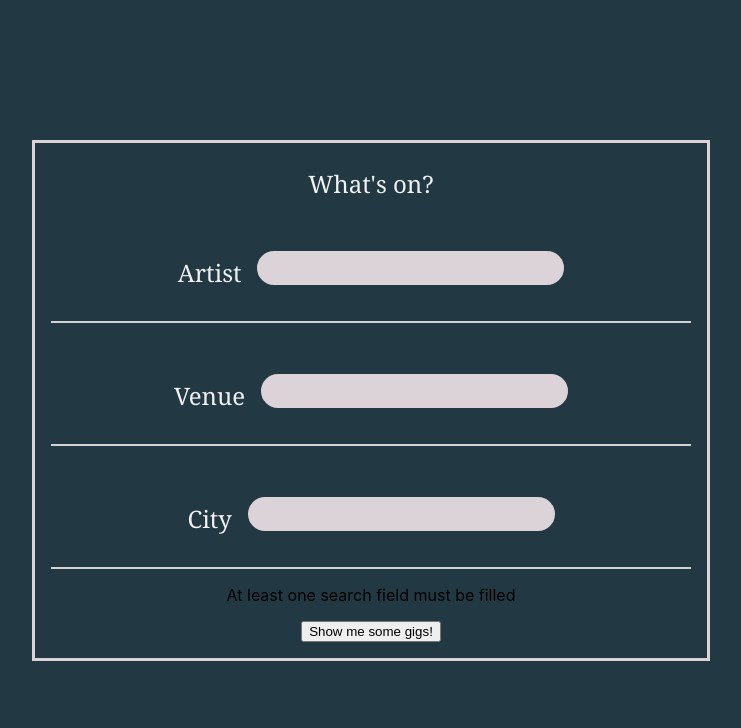
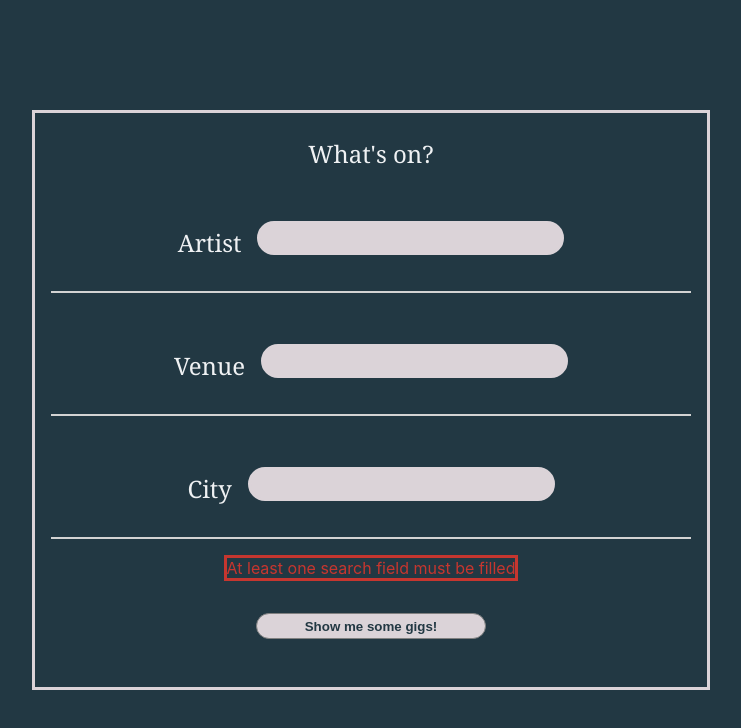
Before and after one commit to s-alex-smith/ticketmaster-events, a React (Create React App) app: page / in a window 1280 px wide. Both pictures are taken after a click on the button "Show me some gigs!". Shown: the top 728 px of the page, without its empty margins (269-1010 px from the left). Built offline with nearby package versions, Linux system fonts and the light colour scheme.

Commit message:
design for button and error message

```diff
--- a/src/screens/HomeScreen.js
+++ b/src/screens/HomeScreen.js
@@ -72,9 +72,9 @@ const StyledInput = styled.input`
   }
 `;
 
-const StyledButton = styled.div`
+const StyledButton = styled.button`
 margin: 2rem;
-padding: 0.5rem 3rem;
+padding: 0.3rem 3rem;
 cursor: pointer;
 border: 0.1rem solid grey;
 border-radius: 5rem;
@@ -90,11 +90,18 @@ margin-top: 2rem;
 }
 `;
 
+const StyledErrorMessage = styled.span`
+color: #C6362F;
+border: 0.2rem solid #C6362F;
+margin-top: 1rem;
+`;
+
 const HomeScreen = () => {
   const [artistValue, setArtistValue] = useState("");
   const [cityValue, setCityValue] = useState("");
   const [venueValue, setVenueValue] = useState("");
   const [errorMessage, setErrorMessage] = useState("");
+  const [showErrorMessage, setShowErrorMessage] = useState(false);
 
 
 let history = useHistory();
@@ -106,6 +113,7 @@ const handleSubmit = async (event) => {
         const searchData = { artistValue, venueValue, cityValue };
             history.push("/results", {searchData})
       } else {
+        setShowErrorMessage(true);
         setErrorMessage("At least one search field must be filled");
       }
     } catch (error) {
@@ -131,11 +139,13 @@ const handleSubmit = async (event) => {
             <StyledTitle>City</StyledTitle>
             <StyledInput label="City" type="text" value={cityValue} onChange={(text) => setCityValue(text.text)} />
             </StyledArea>
-            <p>{errorMessage}</p>
-              {/* <StyledButton handleSubmit={handleSubmit>
-                  Show me some gigs!
-              </StyledButton> */}
-              <button onClick={handleSubmit}>Show me some gigs!</button>
+            {showErrorMessage && (
+            <StyledErrorMessage>
+                {errorMessage}
+            </StyledErrorMessage>
+            )
+            }
+          <StyledButton onClick={handleSubmit}>Show me some gigs!</StyledButton>
          </StyledView>
         </StyledPage>
      );
```
